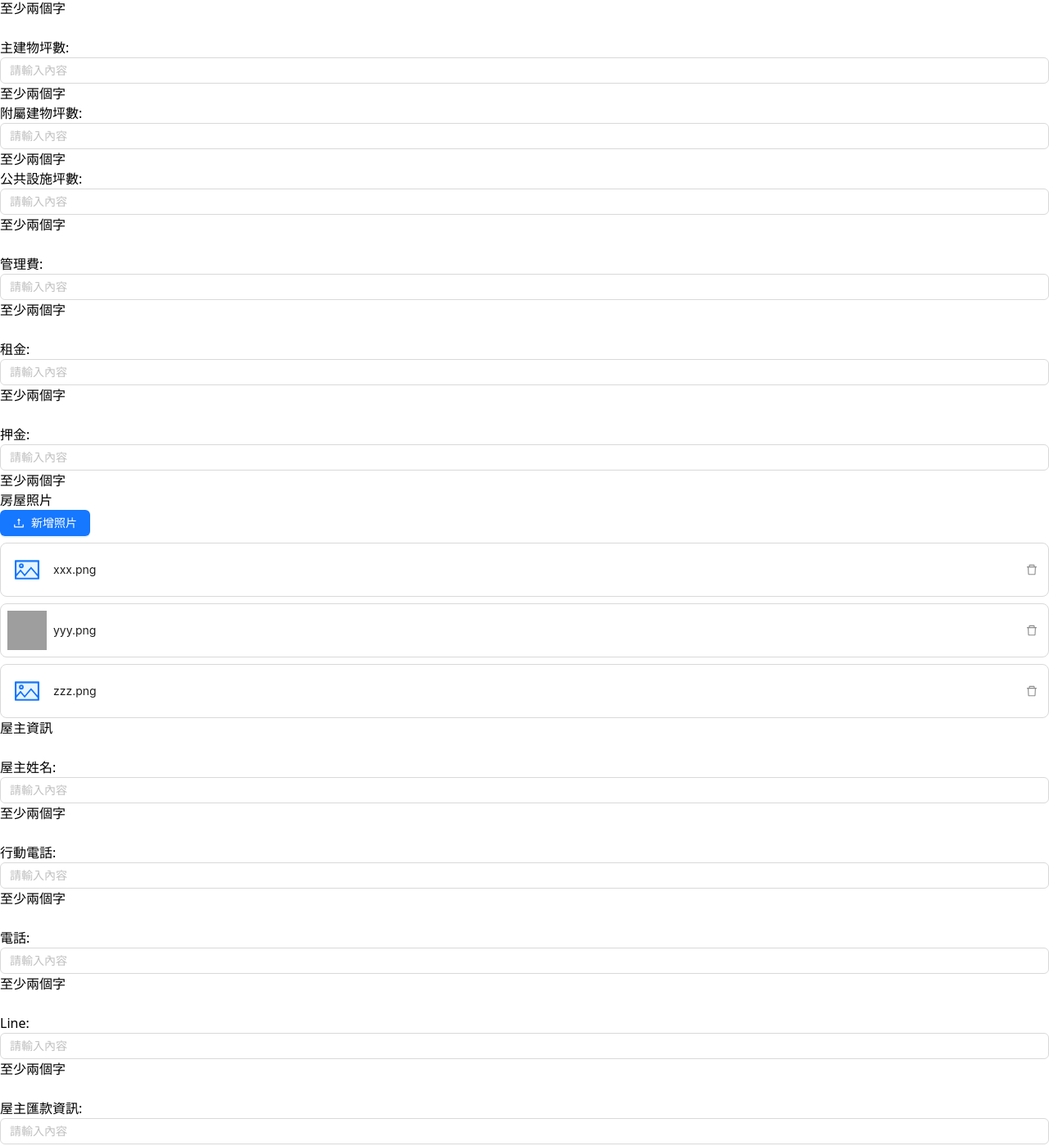
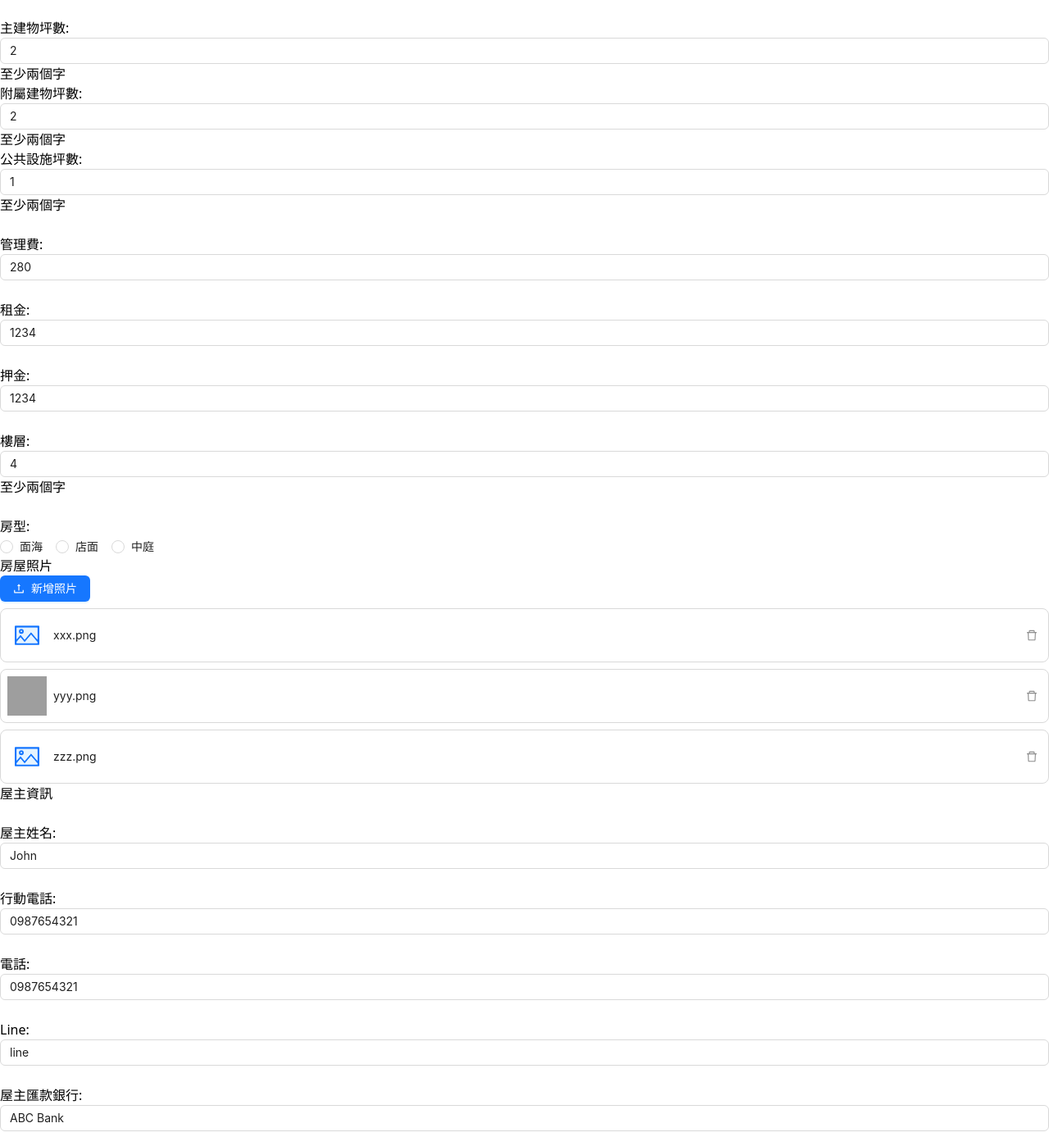
Before and after one commit to super-big-spuds/Real_estate_agent, a React (Vite) app: page /Tenement/Add in a window 1280 px wide. Shown: the part 630-2028 px from the top of the page at 82% size. Built offline with nearby package versions, Linux system fonts and the light colour scheme; grey boxes are pictures that could not be loaded.

Commit message:
fix: css

```diff
--- a/src/components/CollectionMange.tsx
+++ b/src/components/CollectionMange.tsx
@@ -25,7 +25,7 @@ export default function CollectionMange(props: any) {
 
   return (
     <div className="flex flex-col w-full h-full ">
-      <div className="flex flex-col w-full h-full pt-12 pl-12 pr-16">
+      <div className="flex flex-col h-full px-10 py-20 mx-10 mt-12 mb-10 ml-12 bg-white shadow-2xl w-8/9 rounded-xl">
         <button className="flex w-12 h-20" onClick={handleback}>
           {"< 返回"}
         </button>
@@ -35,16 +35,20 @@ export default function CollectionMange(props: any) {
           <p>error...</p>
         ) : (
           <div>
-            <div className="inline-flex flex-col ml-5">
+            <div className="inline-flex flex-col mb-3 ml-5">
               <p className="text-4xl font-bold whitespace-normal">代收付管理</p>
             </div>
-            <div className="flex flex-col flex-wrap w-full h-full gap-10 p-10 overflow-visible ">
+            <p className="ml-5 border-b-2 border-gray-300 "></p>
+            <div className="flex flex-row ">
+              <div className="flex flex-col flex-wrap w-3/5 h-full gap-10 px-12 overflow-visible ">
                 <div className="inline-flex items-center whitespace-nowrap w-96">
                   <p>&nbsp;&nbsp;&nbsp;&nbsp;&nbsp;&nbsp;&nbsp;&nbsp;</p>
                   <p>房號:</p>
                   <InputWithErrorMessage
                     value={formData.tenement_no}
-                  onChange={(e) => handleChange("tenement_no", e.target.value)}
+                    onChange={(e) =>
+                      handleChange("tenement_no", e.target.value)
+                    }
                     isError={formData.tenement_no.length <= 2}
                     errorMessage={"至少兩個字"}
                   />
@@ -94,19 +98,7 @@ export default function CollectionMange(props: any) {
                     onChange={(value) => handleChange("payment", value)}
                   />
                 </div>
-              <div className="inline-flex whitespace-nowrap ">
-                <p>&nbsp;&nbsp;&nbsp;&nbsp;&nbsp;&nbsp;&nbsp;&nbsp;</p>
-                <p>備註:</p>
-                <TextArea
-                  placeholder="請輸入內容"
-                  rows={10}
-                  className="h-48 w-72"
-                  value={formData.collection_remark}
-                  onChange={(e) =>
-                    handleChange("collection_remark", e.target.value)
-                  }
-                />
-              </div>
+
                 {formData.payment === "匯款" && (
                   <>
                     <div className="inline-flex items-center whitespace-nowrap w-96">
@@ -134,12 +126,27 @@ export default function CollectionMange(props: any) {
                   </>
                 )}
               </div>
+              <div className="inline-flex whitespace-nowrap w/2/5 ">
+                <p>&nbsp;&nbsp;&nbsp;&nbsp;&nbsp;&nbsp;&nbsp;&nbsp;</p>
+                <p>備註:</p>
+                <TextArea
+                  placeholder="請輸入內容"
+                  rows={10}
+                  className="h-48 w-96"
+                  value={formData.collection_remark}
+                  onChange={(e) =>
+                    handleChange("collection_remark", e.target.value)
+                  }
+                />
+              </div>
+            </div>
           </div>
         )}
-      </div>
+
         <div className="flex flex-col p-5">
           <div className="inline-flex flex-row justify-between pl-10 mb-5 pr-80">
             <p className="text-4xl font-bold whitespace-normal">提醒設定</p>
+
             <Button
               type="primary"
               className="bg-blue-600 "
@@ -148,6 +155,7 @@ export default function CollectionMange(props: any) {
               新增提醒
             </Button>
           </div>
+          <p className="mb-3 ml-5 border-b-2 border-gray-300"></p>
           <div className="flex flex-col gap-5">
             {notices.map((notice: any, index: number) => (
               <Notice
@@ -160,7 +168,7 @@ export default function CollectionMange(props: any) {
             ))}
           </div>
         </div>
-      <div className="flex justify-end gap-5 m-10 ">
+        <div className="flex justify-end gap-5 m-10 mr-48 ">
           <Button className="bg-blue-600 " type="primary" onClick={handleSave}>
             儲存
           </Button>
@@ -172,5 +180,6 @@ export default function CollectionMange(props: any) {
           </Button>
         </div>
       </div>
+    </div>
   );
 }
--- a/src/components/Menu.tsx
+++ b/src/components/Menu.tsx
@@ -57,7 +57,7 @@ const App: React.FC = () => {
       defaultOpenKeys={["sub1"]}
       mode="inline"
       items={items}
-      className="sticky top-0 h-screen pt-20 bg-blue-200 "
+      className="sticky top-0 h-screen pt-20 bg-blue-100 "
     />
   );
 };
--- a/src/components/tenement/TenementInfo.tsx
+++ b/src/components/tenement/TenementInfo.tsx
@@ -12,17 +12,33 @@ export default function TenementInfo(props: any) {
   const handleback = () => {
     navigate("/tenements");
   };
-  const formData = {
-    tenement_no: "",
+  const [formData, setFormData] = useState({
+    tenement_no: "1234",
     tenement_type: "可租",
-    collection_name: "",
-    price: "",
-    payment: "",
-    collection_remark: "",
-    remittance_bank: "",
-    remittance_account: "",
-    notices: [],
-  };
+    tenement_face: "Maple Street",
+    tenement_host_name: "John",
+    tenement_host_telphone: "0987654321",
+    tenement_host_phone: "0987654321",
+    tenement_host_line: "line",
+    remittance_bank: "ABC Bank",
+    remittance_account: "1234567890",
+    Total_rating: "4",
+    main_building: "2",
+    affiliated_building: "1",
+    public_buliding: "1",
+    management_fee: "280",
+    tenement_status: "1",
+    tenement_photo: [
+      {
+        url: "https://example.com/image5.jpg",
+      },
+      {
+        url: "https://example.com/image6.jpg",
+      },
+    ],
+    tenement_floor: "4",
+    tenement_style: "面海",
+  });
   const notices = [
     {
       id: "1",
@@ -40,7 +56,6 @@ export default function TenementInfo(props: any) {
     },
   ];
   const {
-    handleChange,
     handleNoticeChange,
     handleSave,
     handleReset,
@@ -57,11 +72,15 @@ export default function TenementInfo(props: any) {
     setTenement_type(e.target.value);
   };
 
+  const handleChange = (key: string, value: any) => {
+    setFormData((prev) => ({ ...prev, [key]: value }));
+  };
+
   const swtitchExtraInfo = (tenement_type: string) => {
     switch (tenement_type) {
       case "可租":
         return (
-          <div>
+          <div className="flex flex-col gap-2">
             {/* 租金 */}
             <div className="inline-flex items-center whitespace-nowrap w-96">
               <p>
@@ -112,9 +131,9 @@ export default function TenementInfo(props: any) {
         );
       case "開發追蹤":
         return (
-          <div>
+          <div className="flex flex-col ">
             {/* 售價 */}
-            <div className="inline-flex items-center w-48 whitespace-nowrap">
+            <div className="inline-flex items-center w-96 whitespace-nowrap">
               <p>
                 &nbsp;&nbsp;&nbsp;&nbsp;&nbsp;&nbsp;&nbsp;&nbsp;&nbsp;&nbsp;
                 &nbsp; &nbsp;
@@ -128,7 +147,7 @@ export default function TenementInfo(props: any) {
               />
             </div>
             {/* 租金 */}
-            <div className="inline-flex items-center w-48 whitespace-nowrap">
+            <div className="inline-flex items-center w-96 whitespace-nowrap">
               <p>
                 &nbsp;&nbsp;&nbsp;&nbsp;&nbsp;&nbsp;&nbsp;&nbsp;&nbsp;&nbsp;&nbsp;&nbsp;&nbsp;
               </p>
@@ -141,7 +160,7 @@ export default function TenementInfo(props: any) {
               />
             </div>
             {/* 押金 */}
-            <div className="inline-flex items-center w-48 whitespace-nowrap">
+            <div className="inline-flex items-center w-96 whitespace-nowrap">
               <p>
                 &nbsp;&nbsp;&nbsp;&nbsp;&nbsp;&nbsp;&nbsp;&nbsp;&nbsp;&nbsp;&nbsp;&nbsp;&nbsp;
               </p>
@@ -211,7 +230,7 @@ export default function TenementInfo(props: any) {
 
   return (
     <div className="flex flex-col w-full h-full ">
-      <div className="flex flex-col w-full h-full pb-12 pr-16 mt-12 mb-10 ml-20 bg-white shadow-2xl rounded-xl ">
+      <div className="flex flex-col w-11/12 h-full px-12 pb-12 mt-12 mb-10 ml-20 bg-white shadow-2xl rounded-xl ">
         <button className="flex w-12 h-20 mt-10 ml-5" onClick={handleback}>
           {"< 返回"}
         </button>
@@ -220,7 +239,6 @@ export default function TenementInfo(props: any) {
             {tenement_type}資料
           </p>
         </div>
-        {/* line */}
         <p className="mb-3 ml-5 border-b-2 border-gray-300"></p>
         {isLoading ? (
           <p>loading...</p>
@@ -231,7 +249,7 @@ export default function TenementInfo(props: any) {
             <div className="flex flex-col flex-wrap w-1/2 h-full gap-4 px-16 overflow-visible ">
               <div className="inline-flex items-center whitespace-nowrap w-96">
                 <p>
-                  &nbsp;&nbsp;&nbsp;&nbsp;&nbsp;&nbsp;&nbsp;&nbsp;&nbsp;&nbsp;&nbsp;&nbsp;&nbsp;
+                  &nbsp;&nbsp;&nbsp;&nbsp;&nbsp;&nbsp;&nbsp;&nbsp;&nbsp;&nbsp;&nbsp;&nbsp;
                 </p>
                 <p>房號:</p>
                 <InputWithErrorMessage
@@ -246,7 +264,7 @@ export default function TenementInfo(props: any) {
               <div className="inline-flex flex-row items-center w-96 ">
                 <p>
                   &nbsp;&nbsp;&nbsp;&nbsp;&nbsp;&nbsp;&nbsp;&nbsp;&nbsp;&nbsp;
-                  &nbsp; &nbsp;
+                  &nbsp;&nbsp;&nbsp;&nbsp;&nbsp;&nbsp;&nbsp;&nbsp;&nbsp;&nbsp;
                 </p>
                 <p className=" whitespace-nowrap">面向:</p>
                 <Radio.Group>
@@ -260,7 +278,7 @@ export default function TenementInfo(props: any) {
               </div>
               {/* 案件狀態 */}
               <div className="inline-flex flex-row items-center w-96">
-                <p>&nbsp;&nbsp;&nbsp;&nbsp;&nbsp;&nbsp;&nbsp;</p>
+                <p>&nbsp;&nbsp;&nbsp;&nbsp;&nbsp;&nbsp;</p>
                 <p className=" whitespace-nowrap">案件狀態:</p>
                 <Radio.Group>
                   <Radio value="未成交">未成交</Radio>
@@ -271,7 +289,7 @@ export default function TenementInfo(props: any) {
               </div>
               {/* 案件型態 */}
               <div className="inline-flex items-center w-96">
-                <p>&nbsp;&nbsp;&nbsp;&nbsp;&nbsp;&nbsp;&nbsp;</p>
+                <p>&nbsp;&nbsp;&nbsp;&nbsp;&nbsp;&nbsp;</p>
                 <p className=" whitespace-nowrap">案件型態:</p>
                 <Radio.Group onChange={handletypeChange} value={tenement_type}>
                   <Radio value="可租">可租</Radio>
@@ -287,9 +305,9 @@ export default function TenementInfo(props: any) {
                 </p>
                 <p>總坪數:</p>
                 <InputWithErrorMessage
-                  value={formData.tenement_no}
-                  onChange={(e) => handleChange("tenement_no", e.target.value)}
-                  isError={formData.tenement_no.length <= 2}
+                  value={formData.Total_rating}
+                  onChange={(e) => handleChange("Total_rating", e.target.value)}
+                  isError={formData.Total_rating.length <= 2}
                   errorMessage={"至少兩個字"}
                 />
               </div>
@@ -298,9 +316,11 @@ export default function TenementInfo(props: any) {
                 <p>&nbsp;&nbsp;&nbsp;</p>
                 <p>主建物坪數:</p>
                 <InputWithErrorMessage
-                  value={formData.tenement_no}
-                  onChange={(e) => handleChange("tenement_no", e.target.value)}
-                  isError={formData.tenement_no.length <= 2}
+                  value={formData.main_building}
+                  onChange={(e) =>
+                    handleChange("main_building", e.target.value)
+                  }
+                  isError={formData.main_building.length <= 2}
                   errorMessage={"至少兩個字"}
                 />
               </div>
@@ -308,9 +328,11 @@ export default function TenementInfo(props: any) {
               <div className="inline-flex items-center whitespace-nowrap w-96">
                 <p>附屬建物坪數:</p>
                 <InputWithErrorMessage
-                  value={formData.tenement_no}
-                  onChange={(e) => handleChange("tenement_no", e.target.value)}
-                  isError={formData.tenement_no.length <= 2}
+                  value={formData.main_building}
+                  onChange={(e) =>
+                    handleChange("main_building", e.target.value)
+                  }
+                  isError={formData.main_building.length <= 2}
                   errorMessage={"至少兩個字"}
                 />
               </div>
@@ -318,9 +340,11 @@ export default function TenementInfo(props: any) {
               <div className="inline-flex items-center whitespace-nowrap w-96">
                 <p>公共設施坪數:</p>
                 <InputWithErrorMessage
-                  value={formData.tenement_no}
-                  onChange={(e) => handleChange("tenement_no", e.target.value)}
-                  isError={formData.tenement_no.length <= 2}
+                  value={formData.affiliated_building}
+                  onChange={(e) =>
+                    handleChange("affiliated_building", e.target.value)
+                  }
+                  isError={formData.affiliated_building.length <= 2}
                   errorMessage={"至少兩個字"}
                 />
               </div>
@@ -331,13 +355,44 @@ export default function TenementInfo(props: any) {
                 </p>
                 <p>管理費:</p>
                 <InputWithErrorMessage
-                  value={formData.tenement_no}
-                  onChange={(e) => handleChange("tenement_no", e.target.value)}
-                  isError={formData.tenement_no.length <= 2}
+                  value={formData.management_fee}
+                  onChange={(e) =>
+                    handleChange("management_fee", e.target.value)
+                  }
+                  isError={formData.management_fee.length <= 2}
                   errorMessage={"至少兩個字"}
                 />
               </div>
               {swtitchExtraInfo(tenement_type)}
+              {/* 樓層 */}
+              <div className="inline-flex items-center whitespace-nowrap w-96">
+                <p>
+                  &nbsp;&nbsp;&nbsp;&nbsp;&nbsp;&nbsp;&nbsp;&nbsp;&nbsp;&nbsp;&nbsp;&nbsp;&nbsp;
+                </p>
+                <p>樓層:</p>
+                <InputWithErrorMessage
+                  value={formData.tenement_floor}
+                  onChange={(e) =>
+                    handleChange("tenement_floor", e.target.value)
+                  }
+                  isError={formData.tenement_floor.length <= 2}
+                  errorMessage={"至少兩個字"}
+                />
+              </div>
+              {/* 房型 */}
+              <div className="inline-flex items-center whitespace-nowrap w-96">
+                <p>
+                  &nbsp;&nbsp;&nbsp;&nbsp;&nbsp;&nbsp;&nbsp;&nbsp;&nbsp;&nbsp;
+                  &nbsp;&nbsp;
+                </p>
+                <p>房型:</p>
+                {/* radio */}
+                <Radio.Group>
+                  <Radio value="面海">面海</Radio>
+                  <Radio value="店面">店面</Radio>
+                  <Radio value="中庭">中庭</Radio>
+                </Radio.Group>
+              </div>
             </div>
             <div className="flex flex-col w-1/2 h-full ">
               {/* 房屋照片 */}
@@ -356,11 +411,11 @@ export default function TenementInfo(props: any) {
 
                 <p>屋主姓名:</p>
                 <InputWithErrorMessage
-                  value={formData.collection_name}
+                  value={formData.tenement_host_name}
                   onChange={(e) =>
-                    handleChange("collection_name", e.target.value)
+                    handleChange("tenement_host_name", e.target.value)
                   }
-                  isError={formData.collection_name.length <= 2}
+                  isError={formData.tenement_host_name.length <= 2}
                   errorMessage={"至少兩個字"}
                 />
               </div>
@@ -369,11 +424,11 @@ export default function TenementInfo(props: any) {
                 <p>&nbsp;&nbsp;&nbsp;&nbsp;&nbsp;&nbsp;&nbsp;&nbsp;</p>
                 <p>行動電話:</p>
                 <InputWithErrorMessage
-                  value={formData.collection_name}
+                  value={formData.tenement_host_telphone}
                   onChange={(e) =>
                     handleChange("collection_name", e.target.value)
                   }
-                  isError={formData.collection_name.length <= 2}
+                  isError={formData.tenement_host_telphone.length <= 2}
                   errorMessage={"至少兩個字"}
                 />
               </div>
@@ -385,11 +440,11 @@ export default function TenementInfo(props: any) {
                 </p>
                 <p>電話:</p>
                 <InputWithErrorMessage
-                  value={formData.collection_name}
+                  value={formData.tenement_host_phone}
                   onChange={(e) =>
                     handleChange("collection_name", e.target.value)
                   }
-                  isError={formData.collection_name.length <= 2}
+                  isError={formData.tenement_host_phone.length <= 2}
                   errorMessage={"至少兩個字"}
                 />
               </div>
@@ -401,24 +456,40 @@ export default function TenementInfo(props: any) {
                 </p>
                 <p>Line:</p>
                 <InputWithErrorMessage
-                  value={formData.collection_name}
+                  value={formData.tenement_host_line}
                   onChange={(e) =>
                     handleChange("collection_name", e.target.value)
                   }
-                  isError={formData.collection_name.length <= 2}
+                  isError={formData.tenement_host_line.length <= 2}
                   errorMessage={"至少兩個字"}
                 />
               </div>
               {/* 屋主匯款資訊 */}
               <div className="inline-flex items-center whitespace-nowrap w-96">
                 <p>&nbsp;&nbsp;</p>
-                <p>屋主匯款資訊:</p>
+                <p>屋主匯款銀行:</p>
                 <InputWithErrorMessage
-                  value={formData.collection_name}
+                  value={formData.remittance_bank}
+                  onChange={(e) =>
+                    handleChange("remittance_bank", e.target.value)
+                  }
+                  isError={formData.remittance_bank.length <= 2}
+                  errorMessage={"至少兩個字"}
+                />
+              </div>
+              {/*  帳號 */}
+              <div className="inline-flex items-center whitespace-nowrap w-96">
+                <p>
+                  &nbsp;&nbsp;&nbsp;&nbsp;&nbsp;&nbsp;&nbsp;&nbsp;&nbsp;&nbsp;&nbsp;
+                  &nbsp;&nbsp;&nbsp;
+                </p>
+                <p>帳號:</p>
+                <InputWithErrorMessage
+                  value={formData.remittance_account}
                   onChange={(e) =>
                     handleChange("collection_name", e.target.value)
                   }
-                  isError={formData.collection_name.length <= 2}
+                  isError={formData.remittance_account.length <= 2}
                   errorMessage={"至少兩個字"}
                 />
               </div>
--- a/src/pages/tenement/TenementAdd.tsx
+++ b/src/pages/tenement/TenementAdd.tsx
@@ -1,11 +1,7 @@
 import TenementInfo from "../../components/tenement/TenementInfo";
 
 const TenemmentAdd = () => {
-  return (
-    <div className="flex justify-center">
-      <TenementInfo />
-    </div>
-  );
+  return <TenementInfo />;
 };
 
 export default TenemmentAdd;
```
Also changed, not shown: src/components/Notice.tsx (+4 -4 lines). Lines whose indentation alone changed are shown as unchanged.
